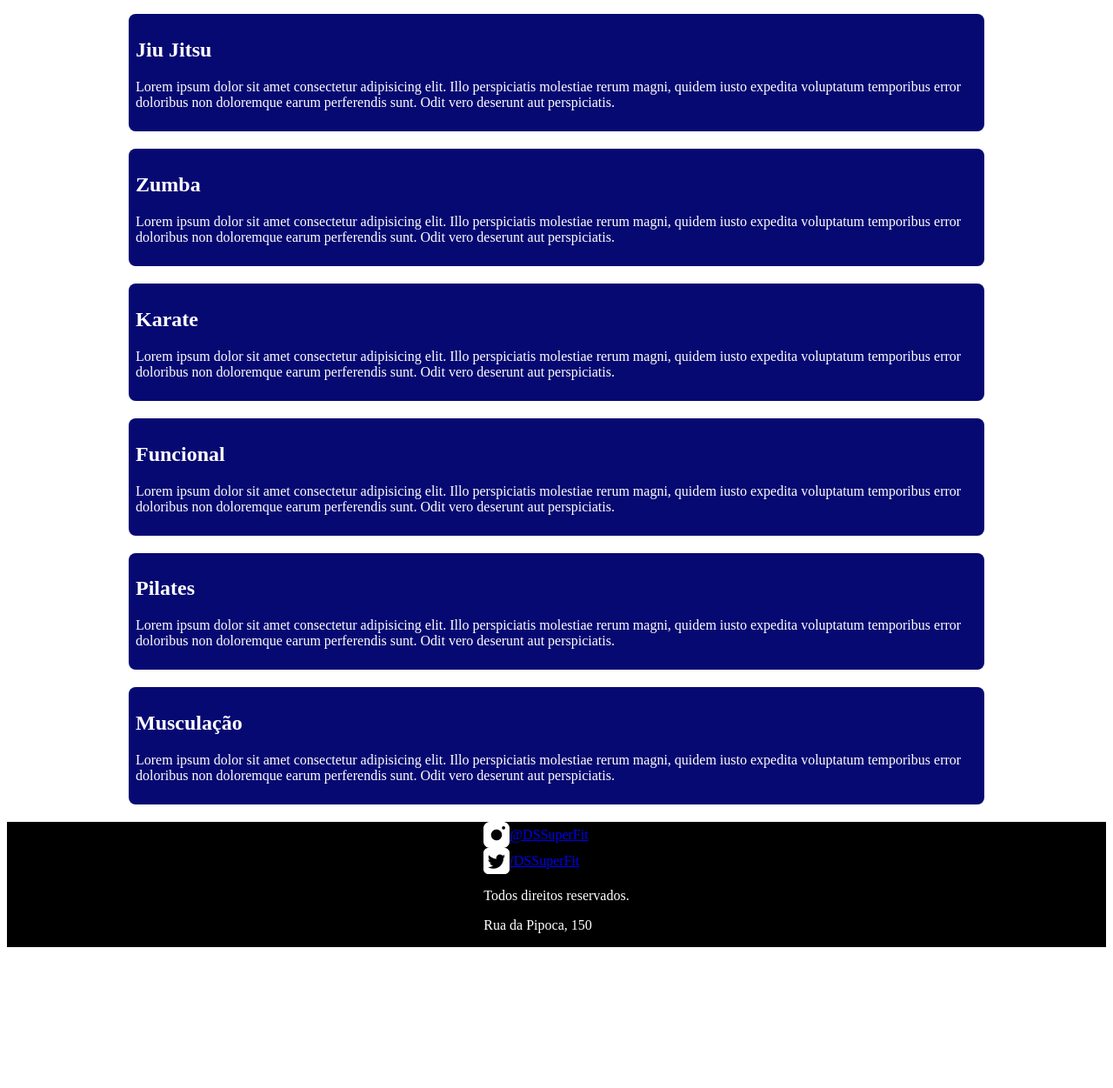
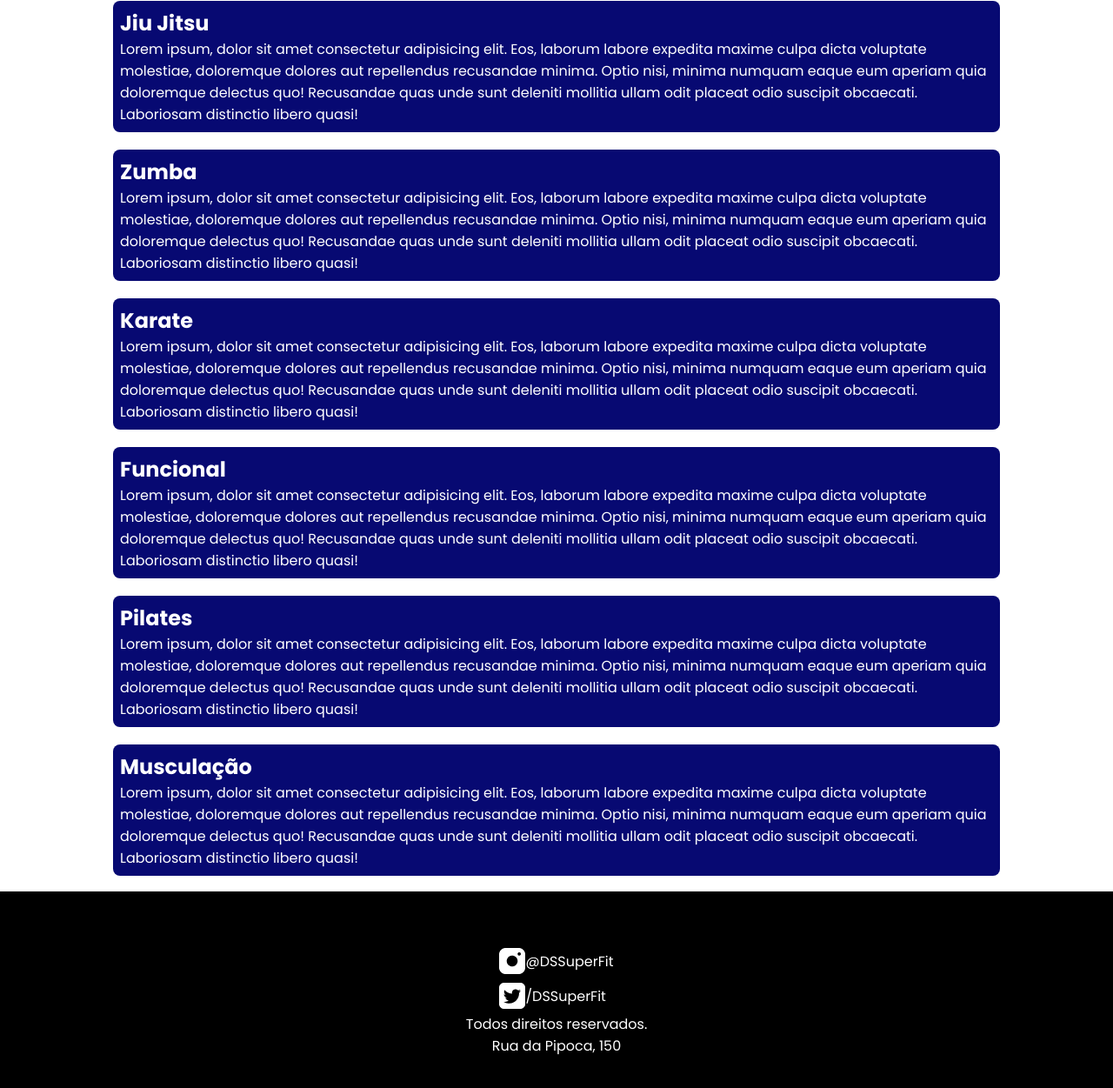
Before and after one commit to betoseideman/css-introdu-o, a plain HTML site: page index.html in a window 1280 px wide. Shown: the part 555-1806 px from the top of the page at 87% size. Before the commit the page ends 1652 px from the top, so only its background shows below. Drawn offline with Linux system fonts and the light colour scheme.

Commit message:
footer ok

```diff
--- a/css/styles.css
+++ b/css/styles.css
@@ -1,60 +1,52 @@
+@import url('https://fonts.googleapis.com/css2?family=Open+Sans:wght@400;700&family=Poppins:wght@400;700&display=swap');
+* {
+  margin: 0;
+  padding: 0;
+  box-sizing: border-box;
+  font-family: 'Poppins', sans-serif;
+}
 header {
+  height: 100px;
   background-color: red;
   color: white;
   margin: 0 auto;
   display: flex;
   justify-content: space-between;
   align-items: center;
-  padding-left: 120px;
-  padding-right: 120px;
+  padding: 8px 120px;
 }
-.margin-header {
-    display: flex;
-    align-items: center;
-}
+
 .container-model {
   background-color: white;
   margin: 0 auto;
   justify-content: center;
-  align-items: center;
+  flex-direction: column;
   display: flex;
-  padding-left: 120px;
-  padding-right: 120px;
+  padding: 8px 120px;
 }
 .container-model h1 {
   color: red;
-  padding: 10px;
+  padding: 20px;
 }
+
 .container-space {
   background-color: #070972;
   margin: 0 auto;
   justify-content: center;
-  align-items: center;
   display: flex;
-  padding-left: 120px;
-  padding-right: 120px;
+  padding: 8px 120px;
+  flex-direction: column;
 }
 .container-space h1 {
+
   color: white;
-  padding: 10px;
+  padding-left: 20px;
 }
-footer {
-  background-color: black;
-  color: white;
-  padding-left: 120px;
-  padding-right: 120px;
-  display: flex;
-  flex-direction: column;
-  align-items: center;
-}
-footer p {
-    display: block;
-    align-items: center;
-}
+
 .model {
   background-color: #070972;
   color: white;
-  margin: 20px;
+  margin: 10px;
   border-radius: 8px;
   padding: 8px;
 }
@@ -64,12 +56,33 @@ footer p {
   border-radius: 8px;
   padding: 8px;
 }
-.margin {
-  display: flex;
-  flex-direction: column;
-  align-items: center;
-}
 .midia-margin {
   display: flex;
   align-items: center;
+  padding: 5px;
 }
+a, a:hover {
+  text-decoration: none;
+  color: unset;
+}
+footer {
+  padding: 60px 20px;
+  background-color: black;
+  color: white;
+  display: flex;
+}
+
+.container-footer {
+width: 100%;
+max-width: 960px;
+margin: 0 auto;
+flex-direction: column;
+align-items: center;
+}
+.footer-content{
+display: flex;
+justify-content: space-between;
+}
+.footer-p{
+  text-align: center;
+}
--- a/index.html
+++ b/index.html
@@ -15,17 +15,15 @@
             <div>
                 <h1>DSSuperFit</h1>
             </div>
-        <div class="margin-header">
+            <div class="midia-margin">
                 <img src="img/insta.png" alt="Insta">
                 <a href="https://instagram.com/devsuperior.ig">@DSSuperFit</a>
             </div>
 
-
-
     </header>
     <main>
-        <section class="container-space">
-            <div class=>
+        <section>
+            <div class="container-space">
                 <h1>Conheça nosso espaço</h1>
                 <div>
                     <div class="space">
@@ -37,67 +35,74 @@
                     </div>
                     <div class="space">
                         <h2>Espaço fitness</h2>
-                        <p>Lorem ipsum dolor sit amet consectetur adipisicing elit. A molestias id ea et natus
-                            blanditiis
-                            debitis nostrum beatae odio, amet laborum. Iure, officia? Possimus iste blanditiis ex est
-                            maiores voluptates.</p>
+                        <p>Lorem ipsum dolor sit amet consectetur adipisicing elit. Laboriosam quaerat facere fugiat
+                            nesciunt tenetur nemo labore hic quam vel perspiciatis! Dignissimos aliquid voluptatem
+                            voluptas sint. Autem, ut aliquam ad deserunt suscipit tempora. Mollitia dolores nobis
+                            fugiat, amet quod non cumque vero maxime? Numquam ipsum tenetur debitis necessitatibus odit
+                            nisi rerum?</p>
                     </div>
                 </div>
             </div>
 
         </section>
-        <section class="container-model">
-            <div>
+        <section>
+            <div class="container-model">
                 <h1>Modalidades</h1>
                 <div class="model">
                     <h2>Jiu Jitsu</h2>
-                    <p>Lorem ipsum dolor sit amet consectetur adipisicing elit. Illo perspiciatis molestiae rerum magni,
-                        quidem iusto expedita voluptatum temporibus error doloribus non doloremque earum perferendis
-                        sunt.
-                        Odit vero deserunt aut perspiciatis.</p>
+                    <p>Lorem ipsum, dolor sit amet consectetur adipisicing elit. Eos, laborum labore expedita maxime
+                        culpa dicta voluptate molestiae, doloremque dolores aut repellendus recusandae minima. Optio
+                        nisi, minima numquam eaque eum aperiam quia doloremque delectus quo! Recusandae quas unde sunt
+                        deleniti mollitia ullam odit placeat odio suscipit obcaecati. Laboriosam distinctio libero
+                        quasi!</p>
                 </div>
                 <div class="model">
                     <h2>Zumba</h2>
-                    <p>Lorem ipsum dolor sit amet consectetur adipisicing elit. Illo perspiciatis molestiae rerum magni,
-                        quidem iusto expedita voluptatum temporibus error doloribus non doloremque earum perferendis
-                        sunt.
-                        Odit vero deserunt aut perspiciatis.</p>
+                    <p>Lorem ipsum, dolor sit amet consectetur adipisicing elit. Eos, laborum labore expedita maxime
+                        culpa dicta voluptate molestiae, doloremque dolores aut repellendus recusandae minima. Optio
+                        nisi, minima numquam eaque eum aperiam quia doloremque delectus quo! Recusandae quas unde sunt
+                        deleniti mollitia ullam odit placeat odio suscipit obcaecati. Laboriosam distinctio libero
+                        quasi!</p>
                 </div>
                 <div class="model">
                     <h2>Karate</h2>
-                    <p>Lorem ipsum dolor sit amet consectetur adipisicing elit. Illo perspiciatis molestiae rerum magni,
-                        quidem iusto expedita voluptatum temporibus error doloribus non doloremque earum perferendis
-                        sunt.
-                        Odit vero deserunt aut perspiciatis.</p>
+                    <p>Lorem ipsum, dolor sit amet consectetur adipisicing elit. Eos, laborum labore expedita maxime
+                        culpa dicta voluptate molestiae, doloremque dolores aut repellendus recusandae minima. Optio
+                        nisi, minima numquam eaque eum aperiam quia doloremque delectus quo! Recusandae quas unde sunt
+                        deleniti mollitia ullam odit placeat odio suscipit obcaecati. Laboriosam distinctio libero
+                        quasi!</p>
                 </div>
                 <div class="model">
                     <h2>Funcional</h2>
-                    <p>Lorem ipsum dolor sit amet consectetur adipisicing elit. Illo perspiciatis molestiae rerum magni,
-                        quidem iusto expedita voluptatum temporibus error doloribus non doloremque earum perferendis
-                        sunt.
-                        Odit vero deserunt aut perspiciatis.</p>
+                    <p>Lorem ipsum, dolor sit amet consectetur adipisicing elit. Eos, laborum labore expedita maxime
+                        culpa dicta voluptate molestiae, doloremque dolores aut repellendus recusandae minima. Optio
+                        nisi, minima numquam eaque eum aperiam quia doloremque delectus quo! Recusandae quas unde sunt
+                        deleniti mollitia ullam odit placeat odio suscipit obcaecati. Laboriosam distinctio libero
+                        quasi!</p>
                 </div>
                 <div class="model">
                     <h2>Pilates</h2>
-                    <p>Lorem ipsum dolor sit amet consectetur adipisicing elit. Illo perspiciatis molestiae rerum magni,
-                        quidem iusto expedita voluptatum temporibus error doloribus non doloremque earum perferendis
-                        sunt.
-                        Odit vero deserunt aut perspiciatis.</p>
+                    <p>Lorem ipsum, dolor sit amet consectetur adipisicing elit. Eos, laborum labore expedita maxime
+                        culpa dicta voluptate molestiae, doloremque dolores aut repellendus recusandae minima. Optio
+                        nisi, minima numquam eaque eum aperiam quia doloremque delectus quo! Recusandae quas unde sunt
+                        deleniti mollitia ullam odit placeat odio suscipit obcaecati. Laboriosam distinctio libero
+                        quasi!</p>
                 </div>
                 <div class="model">
                     <h2>Musculação</h2>
-                    <p>Lorem ipsum dolor sit amet consectetur adipisicing elit. Illo perspiciatis molestiae rerum magni,
-                        quidem iusto expedita voluptatum temporibus error doloribus non doloremque earum perferendis
-                        sunt.
-                        Odit vero deserunt aut perspiciatis.</p>
+                    <p>Lorem ipsum, dolor sit amet consectetur adipisicing elit. Eos, laborum labore expedita maxime
+                        culpa dicta voluptate molestiae, doloremque dolores aut repellendus recusandae minima. Optio
+                        nisi, minima numquam eaque eum aperiam quia doloremque delectus quo! Recusandae quas unde sunt
+                        deleniti mollitia ullam odit placeat odio suscipit obcaecati. Laboriosam distinctio libero
+                        quasi!</p>
                 </div>
             </div>
 
         </section>
     </main>
     <footer>
+        <div class="container-footer footer-content">
             <div>
-
                 <div class="midia-margin">
                     <img src="img/insta.png" alt="Insta">
                     <a href="https://instagram.com/devsuperior.ig">@DSSuperFit</a>
@@ -106,15 +111,12 @@
                     <img src="img/twi.png" alt="Twitter">
                     <a href="https://instagram.com/devsuperior.ig">/DSSuperFit</a>
                 </div>
-
-
-            <div>
+            </div>
+            <div class="footer-p">
                 <p>Todos direitos reservados.</p>
-
                 <p>Rua da Pipoca, 150</p>
             </div>
         </div>
-
 
 
     </footer>
```
Lines whose indentation alone changed are shown as unchanged.
